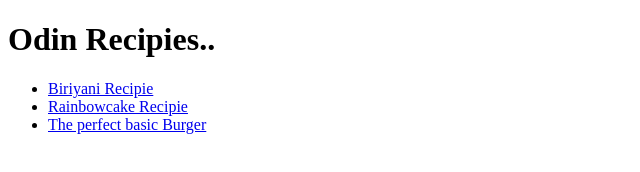
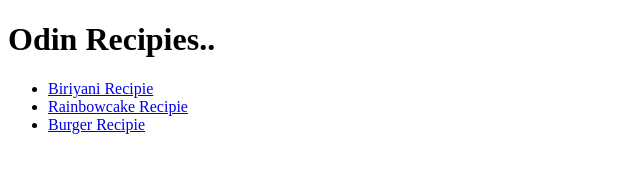
Before and after one commit to DEVIPRIYA789/recipies, a plain HTML site: page index.html in a window 1280 px wide. Shown: the full height of the page, 0-640 px from the left. Drawn offline with Linux system fonts and the light colour scheme.

Commit message:
Modified the third recipie name

```diff
--- a/index.html
+++ b/index.html
@@ -10,7 +10,7 @@
     <ul>
        <li><a href="Biriyani.html" target="_blank" rel="noopener noreferrer">Biriyani Recipie</a></li>
        <li><a href="Rainbowcake.html">Rainbowcake Recipie</a></li>
-       <li><a href="Burger.html">The perfect basic Burger</a></li>
+       <li><a href="Burger.html"> Burger Recipie</a></li>
     </ul>
 </body>
 </html>
```
Also changed, not shown: Burger.html (+1 -1 lines).
